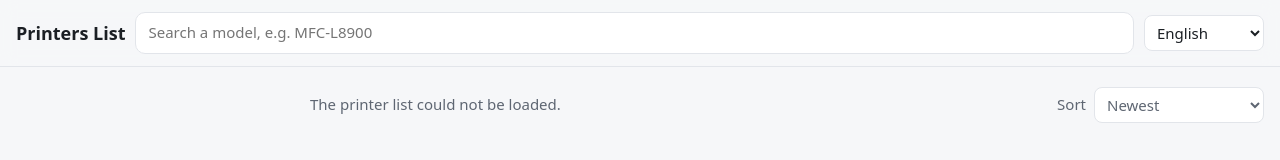
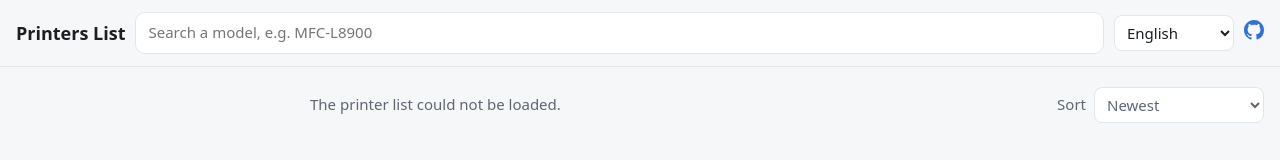
Before and after one commit to UyttenhoveSimon/printers-list, a plain HTML site: page site/index.html in a window 1280 px wide. Shown: the top 160 px of the page. Drawn offline with Linux system fonts and the light colour scheme.

Commit message:
Link to the repository from the header
The only link was at the very bottom of the page, below the sources.

```diff
--- a/site/index.html
+++ b/site/index.html
@@ -16,6 +16,7 @@
     <h1 data-i18n="title">Printers List</h1>
     <input id="q" type="search" data-i18n-placeholder="search" data-i18n-label="search" autocomplete="off">
     <select id="lang" data-i18n-label="language"></select>
+    <a class="repo" href="https://github.com/UyttenhoveSimon/printers-list" title="GitHub" aria-label="GitHub"><svg viewBox="0 0 16 16" width="20" height="20" aria-hidden="true"><path fill="currentColor" d="M8 0C3.58 0 0 3.58 0 8c0 3.54 2.29 6.53 5.47 7.59.4.07.55-.17.55-.38 0-.19-.01-.82-.01-1.49-2.01.37-2.53-.49-2.69-.94-.09-.23-.48-.94-.82-1.13-.28-.15-.68-.52-.01-.53.63-.01 1.08.58 1.23.82.72 1.21 1.87.87 2.33.66.07-.52.28-.87.51-1.07-1.78-.2-3.64-.89-3.64-3.95 0-.87.31-1.59.82-2.15-.08-.2-.36-1.02.08-2.12 0 0 .67-.21 2.2.82.64-.18 1.32-.27 2-.27.68 0 1.36.09 2 .27 1.53-1.04 2.2-.82 2.2-.82.44 1.1.16 1.92.08 2.12.51.56.82 1.27.82 2.15 0 3.07-1.87 3.75-3.65 3.95.29.25.54.73.54 1.48 0 1.07-.01 1.93-.01 2.2 0 .21.15.46.55.38A8.013 8.013 0 0 0 16 8c0-4.42-3.58-8-8-8z"/></svg></a>
     <button id="toggle-filters" type="button" class="ghost" aria-expanded="false" aria-controls="filters" data-i18n="filters">Filters</button>
   </div>
 </header>
```
